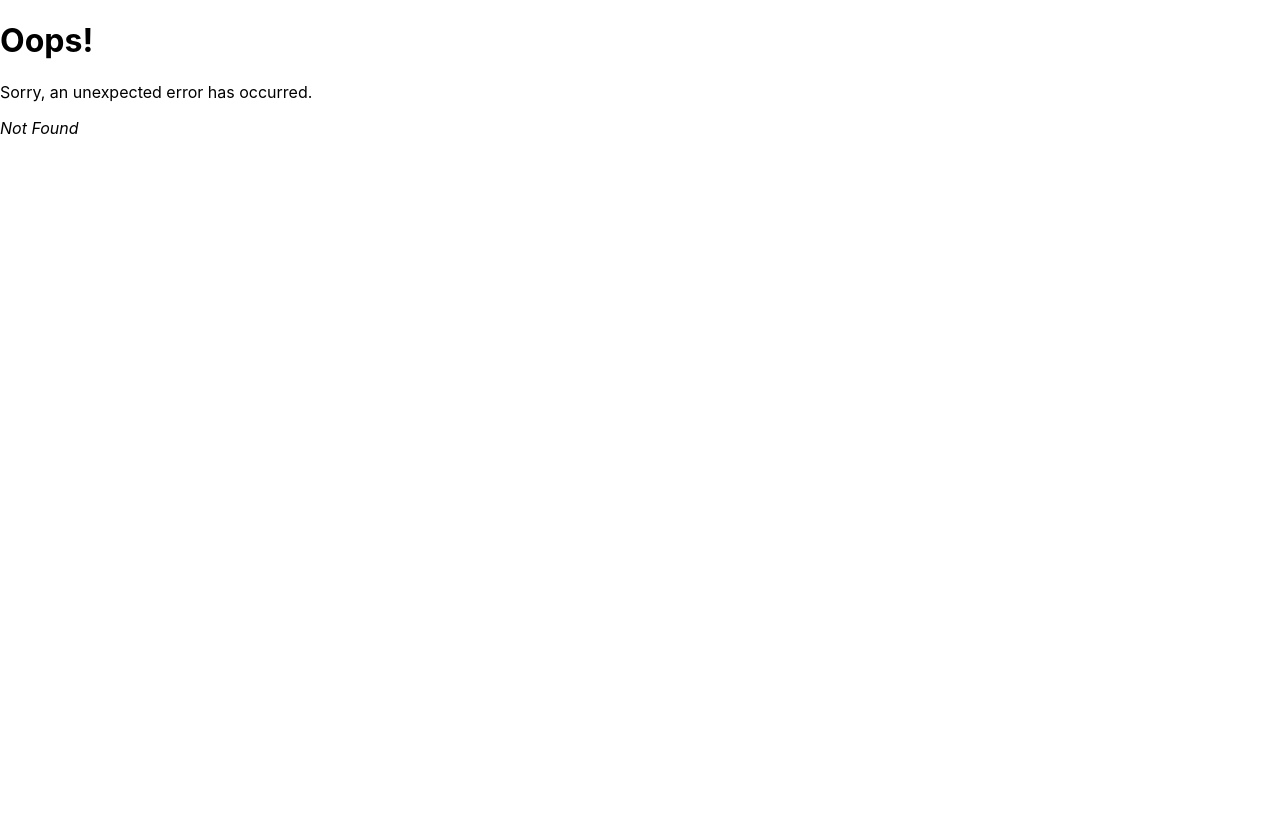
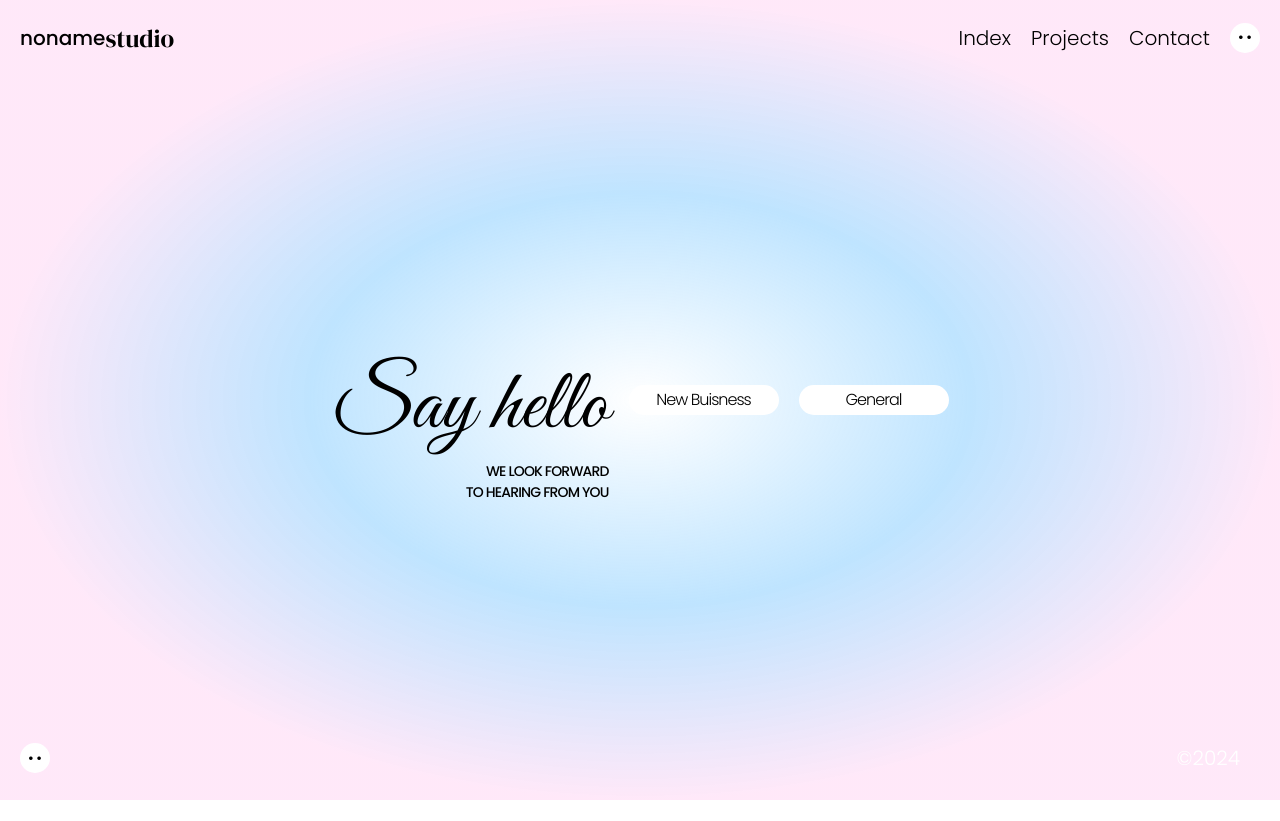
Before and after one commit to Tapiwamazibuko/digital-studio, a React (Create React App) app: page /contact in a window 1280 px wide. Before the commit this address had no page. After the commit the page ends 800 px from the top, so only its background shows below. Built offline with nearby package versions, Linux system fonts and the light colour scheme.

Commit message:
adding contact

```diff
--- a/public/index.html
+++ b/public/index.html
@@ -14,10 +14,9 @@
       manifest.json provides metadata used when your web app is installed on a
       user's mobile device or desktop. See https://developers.google.com/web/fundamentals/web-app-manifest/
     -->
-    <link rel="manifest" href="%PUBLIC_URL%/manifest.json" />
     <link rel="preconnect" href="https://fonts.googleapis.com">
     <link rel="preconnect" href="https://fonts.gstatic.com" crossorigin>
-    <link href="https://fonts.googleapis.com/css2?family=DM+Serif+Display&family=Poppins:wght@300;500;600&display=swap" rel="stylesheet">
+    <link href="https://fonts.googleapis.com/css2?family=DM+Serif+Display&family=Great+Vibes&family=Poppins:wght@300;500;600&display=swap" rel="stylesheet">
     <!--
       Notice the use of %PUBLIC_URL% in the tags above.
       It will be replaced with the URL of the `public` folder during the build.
--- a/src/App.css
+++ b/src/App.css
@@ -227,6 +227,7 @@ body {
   display: flex;
   flex-direction: column;
   align-items: center;
+  justify-content: center;
 }
 
 .index--button{
@@ -451,3 +452,46 @@ body {
   margin-block-start: 0px;
   margin-block-end: 0px;
 }
+
+.contact--title{
+  text-align: center;
+  font-family: "Great Vibes";
+  font-size: 86px;
+  font-style: normal;
+  font-weight: 400;
+  line-height: normal;
+  margin-block-end: 0px;
+}
+
+.contact--text{
+  text-align: right;
+  font-family: Poppins;
+  font-size: 14px;
+  font-style: normal;
+  font-weight: 400;
+  line-height: normal;
+  letter-spacing: -0.84px;
+  margin-block-start: 0pc;
+  margin-block-end: 0pc;
+}
+
+.contact--container > button{
+  background-color: white;
+  width: 150px;
+  height: 30px;
+  border: none;
+  border-radius: 35px;
+  font-family: Poppins;
+  font-size: 16px;
+  font-style: normal;
+  font-weight: 300;
+  line-height: normal;
+  letter-spacing: -0.98px;
+  margin-left: 20px;
+}
+
+.contact--container{
+  display: flex;
+  flex-direction: row;
+  align-items: center;
+}
--- /dev/null
+++ b/src/ContactScreen.js
@@ -0,0 +1,14 @@
+import './App.css';
+import Header from './components/Header';
+import Footer from './components/Footer';
+import Contact from './components/Contact';
+
+export default function ContactScreen(){
+    return(
+        <div>
+            <Header />
+            <Contact />
+            <Footer/>
+        </div>
+    )
+}
--- /dev/null
+++ b/src/components/Contact.js
@@ -0,0 +1,17 @@
+import React from "react";
+
+export default function Contact(){
+    return (
+        <div className="index--background">
+            <div className="contact--container">
+                <div>
+                    <h1 className="contact--title">Say hello</h1>
+                    <h4 className="contact--text">WE LOOK FORWARD</h4>
+                    <h4 className="contact--text">TO HEARING FROM YOU</h4>
+                </div>
+                <button type="button">New Buisness</button>
+                <button type="button">General</button>
+            </div>
+        </div>
+    )
+}
--- a/src/index.js
+++ b/src/index.js
@@ -10,6 +10,7 @@ import {
 import ErrorPage from './components/ErrorPage';
 import Projects from './Projects';
 import ProjectDescription, {loader as projectLoader} from './ProjectDescription';
+import ContactScreen from './ContactScreen';
 
 const router = createBrowserRouter([
   {
@@ -28,6 +29,11 @@ const router = createBrowserRouter([
     errorElement: <ErrorPage />,
     loader: projectLoader
   },
+  {
+    path: "contact/",
+    element: <ContactScreen />,
+    errorElement: <ErrorPage />,
+  },
 ]);
 
 const root = ReactDOM.createRoot(document.getElementById('root'));
```
